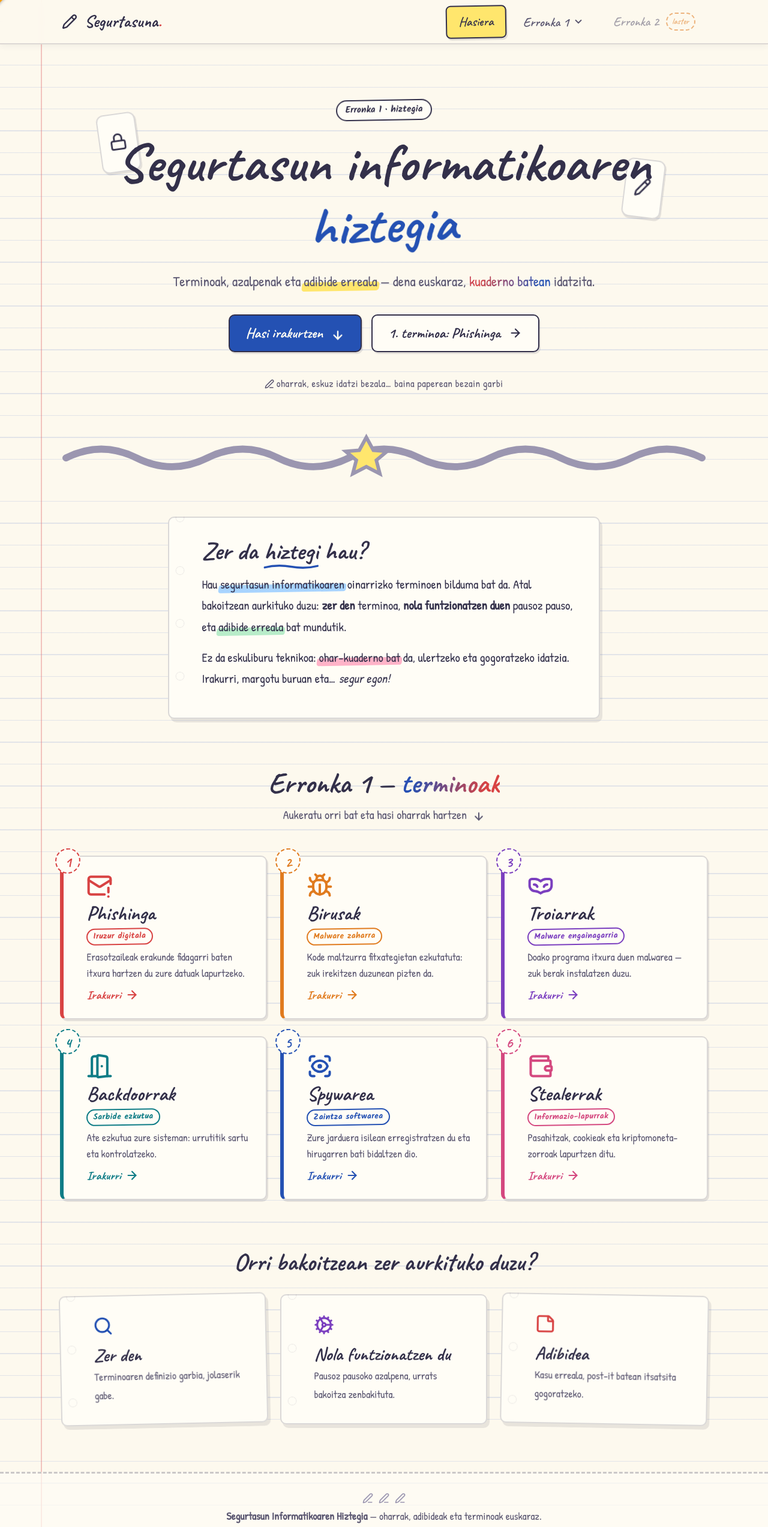
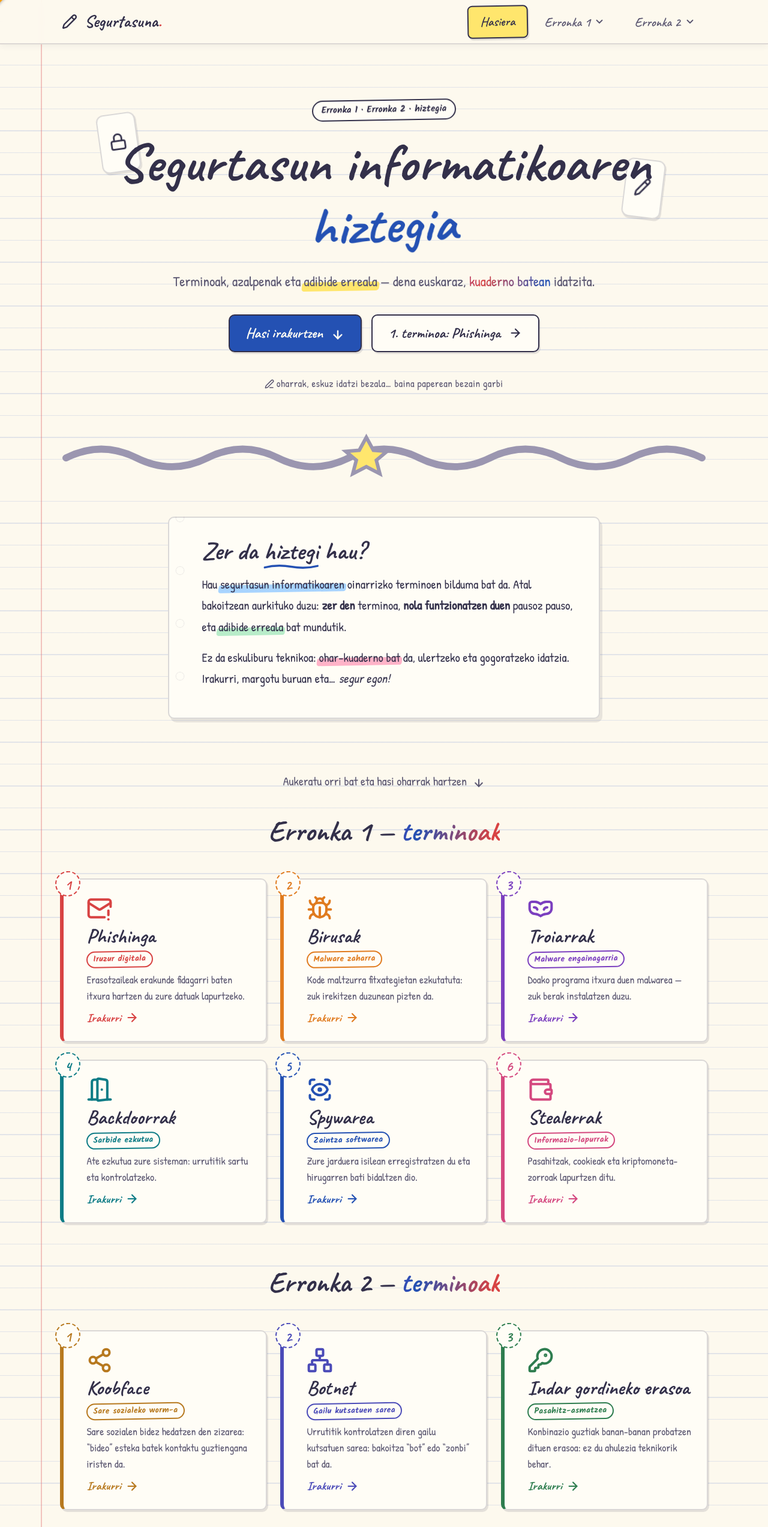
Before and after one commit to ibaiB1/segurtasuna, a React (Vite) app: page /#/ in a window 1280 px wide. Shown: the top 2545 px of the page at 60% size. Built offline with nearby package versions, Linux system fonts and the light colour scheme.

Commit message:
feat: 2. erronka gehitu (koobface, botnet, indar gordineko erasoa)

```diff
--- a/src/App.jsx
+++ b/src/App.jsx
@@ -1,4 +1,4 @@
-import { useCallback, useEffect, useState } from 'react'
+import { Fragment, useCallback, useEffect, useState } from 'react'
 import { HashRouter, Navigate, Route, Routes, useLocation } from 'react-router-dom'
 import Loader from './components/Loader'
 import Navbar from './components/Navbar'
@@ -6,6 +6,7 @@ import ScrollProgress from './components/ScrollProgress'
 import BackToTop from './components/BackToTop'
 import Home from './pages/Home'
 import TermPage from './pages/TermPage'
+import { ERRONKAK } from './data/terms'
 
 /** Orri aldatzean goora itzuli (animaziorik gabe). */
 function ScrollToTop() {
@@ -39,8 +40,12 @@ export default function App() {
         {ready && (
           <Routes>
             <Route path="/" element={<Home />} />
-            <Route path="/erronka1" element={<Navigate to="/" replace />} />
-            <Route path="/erronka1/:slug" element={<TermPage />} />
+            {ERRONKAK.map((u) => (
+              <Fragment key={u.id}>
+                <Route path={`/erronka${u.id}`} element={<Navigate to="/" replace />} />
+                <Route path={`/erronka${u.id}/:slug`} element={<TermPage />} />
+              </Fragment>
+            ))}
             <Route path="*" element={<Navigate to="/" replace />} />
           </Routes>
         )}
--- a/src/components/Footer.jsx
+++ b/src/components/Footer.jsx
@@ -1,4 +1,5 @@
 import { PenLine } from 'lucide-react'
+import { ERRONKAK } from '../data/terms'
 import './footer.css'
 
 export default function Footer() {
@@ -15,7 +16,7 @@ export default function Footer() {
           euskaraz.
         </p>
         <p className="footer__meta">
-          Erronka 1 · <span className="chip chip--soon">Erronka 2 laster…</span>
+          {ERRONKAK.filter((u) => u.ready).map((u) => u.label).join(' · ')}
         </p>
       </div>
     </footer>
--- a/src/components/Navbar.jsx
+++ b/src/components/Navbar.jsx
@@ -1,40 +1,38 @@
 import { useEffect, useRef, useState } from 'react'
 import { Link, NavLink, useLocation } from 'react-router-dom'
 import { Pencil, ChevronDown } from 'lucide-react'
-import { TERMS } from '../data/terms'
+import { ERRONKAK, termPath } from '../data/terms'
 import TermIcon from './TermIcon'
 import './navbar.css'
 
 export default function Navbar() {
   const { pathname } = useLocation()
-  const [dropdownOpen, setDropdownOpen] = useState(false)
+  const [openUnit, setOpenUnit] = useState(null) // zein erronka-desplegable dagoen irekita
   const [mobileOpen, setMobileOpen] = useState(false)
-  const dropdownRef = useRef(null)
-
-  const erronka1Active = pathname.startsWith('/erronka1')
+  const menuRef = useRef(null)
 
   // Aldatu orriz mintz irekiak ixteko
   useEffect(() => {
-    setDropdownOpen(false)
+    setOpenUnit(null)
     setMobileOpen(false)
   }, [pathname])
 
   // Klik kanpoan egininez itxi dropdown-a
   useEffect(() => {
-    if (!dropdownOpen) return
+    if (openUnit === null) return
     const onClick = (e) => {
-      if (dropdownRef.current && !dropdownRef.current.contains(e.target)) {
-        setDropdownOpen(false)
+      if (menuRef.current && !menuRef.current.contains(e.target)) {
+        setOpenUnit(null)
       }
     }
-    const onKey = (e) => e.key === 'Escape' && setDropdownOpen(false)
+    const onKey = (e) => e.key === 'Escape' && setOpenUnit(null)
     document.addEventListener('pointerdown', onClick)
     document.addEventListener('keydown', onKey)
     return () => {
       document.removeEventListener('pointerdown', onClick)
       document.removeEventListener('keydown', onKey)
     }
-  }, [dropdownOpen])
+  }, [openUnit])
 
   return (
     <header className="navbar">
@@ -58,7 +56,11 @@ export default function Navbar() {
           <span /><span /><span />
         </button>
 
-        <nav className={`navbar__menu ${mobileOpen ? 'is-open' : ''}`} aria-label="Nabigazio nagusia">
+        <nav
+          ref={menuRef}
+          className={`navbar__menu ${mobileOpen ? 'is-open' : ''}`}
+          aria-label="Nabigazio nagusia"
+        >
           <NavLink
             to="/"
             end
@@ -67,26 +69,28 @@ export default function Navbar() {
             Hasiera
           </NavLink>
 
+          {ERRONKAK.map((u) =>
+            u.ready ? (
               <div
-            className={`navbar__group ${dropdownOpen ? 'is-open' : ''}`}
-            ref={dropdownRef}
-            onMouseEnter={() => setDropdownOpen(true)}
-            onMouseLeave={() => setDropdownOpen(false)}
+                key={u.id}
+                className={`navbar__group ${openUnit === u.id ? 'is-open' : ''}`}
+                onMouseEnter={() => setOpenUnit(u.id)}
+                onMouseLeave={() => setOpenUnit(null)}
               >
                 <button
                   type="button"
-              className={`navbar__tab navbar__tab--btn ${erronka1Active ? 'is-active' : ''}`}
-              onClick={() => setDropdownOpen((v) => !v)}
-              aria-expanded={dropdownOpen}
+                  className={`navbar__tab navbar__tab--btn ${pathname.startsWith(`/erronka${u.id}`) ? 'is-active' : ''}`}
+                  onClick={() => setOpenUnit((v) => (v === u.id ? null : u.id))}
+                  aria-expanded={openUnit === u.id}
                 >
-              Erronka 1 <ChevronDown className="navbar__caret" size={18} strokeWidth={2.4} aria-hidden="true" />
+                  {u.label} <ChevronDown className="navbar__caret" size={18} strokeWidth={2.4} aria-hidden="true" />
                 </button>
 
                 <div className="navbar__dropdown" role="menu">
-              {TERMS.map((t) => (
+                  {u.terms.map((t) => (
                     <NavLink
                       key={t.slug}
-                  to={`/erronka1/${t.slug}`}
+                      to={termPath({ ...t, unit: u.id })}
                       role="menuitem"
                       className={({ isActive }) =>
                         `navbar__drop-item ${isActive ? 'is-active' : ''}`
@@ -99,10 +103,12 @@ export default function Navbar() {
                   ))}
                 </div>
               </div>
-
-          <span className="navbar__tab navbar__tab--soon" title="Laster eskuragarri">
-            Erronka 2 <span className="navbar__soon">laster</span>
+            ) : (
+              <span key={u.id} className="navbar__tab navbar__tab--soon" title="Laster eskuragarri">
+                {u.label} <span className="navbar__soon">laster</span>
               </span>
+            )
+          )}
         </nav>
       </div>
     </header>
--- a/src/components/TermCard.jsx
+++ b/src/components/TermCard.jsx
@@ -2,6 +2,7 @@ import { Link } from 'react-router-dom'
 import { ArrowRight } from 'lucide-react'
 import Reveal from './Reveal'
 import TermIcon from './TermIcon'
+import { termPath } from '../data/terms'
 import './term-card.css'
 
 /**
@@ -11,7 +12,7 @@ export default function TermCard({ term, index = 0 }) {
   return (
     <Reveal variant="pop" delay={index * 90} className="term-card-wrap">
       <Link
-        to={`/erronka1/${term.slug}`}
+        to={termPath(term)}
         className="term-card"
         style={{ '--term-color': term.color }}
       >
--- a/src/data/terms.js
+++ b/src/data/terms.js
@@ -1,22 +1,8 @@
-// Erronka 1 — Segurtasun informatikoaren hiztegia: terminoak
-// Gerora erronka gehiago gehituko dira (erronka 2, ...)
+// Erronka (unitate) bakoitzak bere terminoak ditu.
+// Azken zerrendan (ERRONKAK) erronka berri bat gehitzeko, hemen gehitu terminoen array-a
+// eta bete ERRONKAK-en sarrera.
 
-export const ERRONKAK = [
-  {
-    id: 1,
-    label: 'Erronka 1',
-    title: 'Segurtasun informatikoaren hiztegia: terminoak',
-    ready: true,
-  },
-  {
-    id: 2,
-    label: 'Erronka 2',
-    title: 'Laster...',
-    ready: false,
-  },
-]
-
-export const TERMS = [
+const ERRONKA1_TERMS = [
   {
     slug: 'phishinga',
     number: 1,
@@ -128,11 +114,128 @@ export const TERMS = [
   },
 ]
 
+const ERRONKA2_TERMS = [
+  {
+    slug: 'koobface',
+    number: 1,
+    name: 'Koobface',
+    tag: 'Sare sozialeko worm-a',
+    color: 'var(--amber)',
+    cardIntro: 'Sare sozialen bidez hedatzen den zizarea: “bideo” esteka batek kontaktu guztiengana iristen da.',
+    definition:
+      'Sare sozialen bidez hedatzen zen zizare informatikoa (worm). 2008an antzeman zen lehen aldiz, eta bere izena Facebook hitzaren anagrama bat da. Hasiera batean Facebook eta MySpace sareetan zabaldu zen, baina laster beste plataforma batzuetara ere iritsi zen.',
+    steps: [
+      'Zizareak erabiltzaile baten kontua kutsatzen duenean, haren kontaktu guztiei mezu erakargarri bat bidaltzen die, esaterako: “Ikusi duzu bideo hau?”.',
+      'Mezuko estekak bideo-orri itxurako webgune faltsu batera eramaten du jasotzailea. Han, bideoa ikusteko “Flash Player” eguneratu edo kodek bat instalatu behar dela esaten zaio.',
+      'Eguneratze hori ez da legitimoa: malwarea da. Instalatu bezain pronto, ordenagailua kutsatuta geratzen da, eta zizarea kontaktuei mezuak bidaltzen hasten da biktimaren izenean, katea berriro abiaraziz.',
+    ],
+    uses: [
+      'Ordenagailuak botnet baten parte bihurtzea.',
+      'Klik-iruzurra egitea.',
+      'Antibirus faltsuak saltzea.',
+      'Datu pertsonalak lapurtzea.',
+    ],
+    example:
+      'Lagun batek bideo “barregarri” baten esteka bidaltzen dizu mezu pribatu batean. Estekak bideoa ikusteko programa bat deskargatzeko eskatzen dizu. Deskargatzen baduzu, zure kontaktu guztiek mezu bera jasoko dute zure izenean.',
+    quick: 'Bideoa ikusteko eguneratzea ez da inoiz legitimoa.',
+    protect: [
+      'Ez ireki ustekabeko estekarik.',
+      'Ez instalatu programarik web orri batek eskatzen duelako.',
+      'Softwarea iturri ofizialetatik eguneratu.',
+    ],
+  },
+  {
+    slug: 'botnet',
+    number: 2,
+    name: 'Botnet',
+    tag: 'Gailu kutsatuen sarea',
+    color: 'var(--indigo)',
+    cardIntro: 'Urrutitik kontrolatzen diren gailu kutsatuen sarea: bakoitza “bot” edo “zonbi” bat da.',
+    definition:
+      'Botnet terminoa robot eta network hitzen laburbilketa da. Urrutitik kontrolatzen diren gailu kutsatuen sare bati deitzen zaio horrela. Sareko gailu bakoitza “bot” edo “zonbi” bat da, eta, normalean, haren jabeak ez daki bere gailua nork edo zertarako erabiltzen ari den.',
+    steps: [
+      'Malwarea ordenagailuetara, telefonoetara edo gauzen interneteko (IoT) gailuetara iristen da, hala nola kamera edo routerretara. Sarbide-bideak: phishinga, softwareko ahulezia ezagunak edo pasahitz ahulak.',
+      'Gailu kutsatuak agintaritza-zerbitzari batekin konektatzen dira (Command & Control, C&C).',
+      'Erasotzaileak (botmaster) zerbitzari horretatik aginduak igortzen dizkie bot guztiei aldi berean.',
+    ],
+    uses: [
+      'DDoS erasoak: milaka gailuk batera eskaerak bidaltzen dizkiote zerbitzu bati, hura gainkargatu eta erortzera behartzeko.',
+      'Spam eta phishing mezuen bidalketa masiboa.',
+      'Datuen lapurreta: pasahitzak, banku-datuak eta abar.',
+      'Kriptomonetak meatzaritzan lortzea, biktimen baliabideak erabiliz.',
+      'Klik-iruzurra.',
+    ],
+    example:
+      'Mirai (2016): IoT gailuak kutsatu zituen, eta Dyn enpresaren aurkako DDoS erasoa gauzatu zuen. Ondorioz, Twitter eta Netflix bezalako zerbitzu ezagunak ordu batzuetan eskuraezin geratu ziren. Emotet: beste malware batzuk banatzeko erabili zen; 2021ean nazioarteko operazio polizial batean desegin zuten. Conficker (2008): milioika Windows ordenagailu kutsatu zituen.',
+    quick: 'Milaka gailu, agindu-emaile bakarra: botmaster-a.',
+    protect: [
+      'Gailuak eguneratuta mantendu.',
+      'IoT gailuen lehenetsitako pasahitzak aldatu.',
+      'Antibirusa eta suebakia erabili.',
+      'Jatorri ezezaguneko eranskinak ez ireki.',
+    ],
+  },
+  {
+    slug: 'indar-gordineko-erasoa',
+    number: 3,
+    name: 'Indar gordineko erasoa',
+    tag: 'Pasahitz-asmatzea',
+    color: 'var(--green)',
+    cardIntro: 'Konbinazio guztiak banan-banan probatzen dituen erasoa: ez du ahulezia teknikorik behar.',
+    definition:
+      'Pasahitz edo gako bat asmatzeko konbinazio posible guztiak banan-banan probatzean oinarritzen den erasoa. Ez du ahulezia teknikorik behar: nahikoa da denbora eta kalkulu-ahalmena izatea.',
+    steps: [
+      'Programa automatiko batek pasahitzak probatzen ditu sarbide-puntu batean (saio-hasierako orria, SSH, urruneko mahaigaina...) harik eta bat zuzena atera arte.',
+      'Pasahitza zenbat eta laburragoa eta sinpleagoa izan, orduan eta azkarrago asmatzen da. Letra xehez soilik osatutako zortzi karaktereko pasahitzak 26⁸ konbinazio ditu (ia 208.000 milioi); maiuskulak, zenbakiak eta sinboloak dituen 14 karaktereko pasahitza, aldiz, ia ezinezkoa da indar gordinez asmatzea.',
+      'Aldaerak: hiztegi-erasoa (pasahitz ohikoenen zerrenda), credential stuffing (filtrazioetan lapurtutako erabiltzaile-izen eta pasahitz bikoteak beste webgune batzuetan probatzea) eta password spraying (pasahitz arrunt bakarra kontu askotan, blokeoa saihesteko).',
+    ],
+    uses: [
+      'Posta elektronikoa, sare sozialak edo zerbitzariak kontrolpean hartzea.',
+      'WordPress administrazio-paneletara, Wi-Fi sareetara edo fitxategi zifratuetara sartzea.',
+    ],
+    example:
+      'Bot batek WordPress webgune baten wp-login.php orrian “admin” erabiltzailearekin milaka pasahitz probatzen ditu. Interneten ireki-irekian dagoen SSH edo RDP zerbitzari batek egunero ehunka edo milaka saiakera jasotzen ditu automatikoki. Hainbat zerbitzutan pasahitz bera erabiltzen duen pertsona bat, filtrazio baten ondoren, kontu guztietan erasotua izan daiteke.',
+    quick: 'Pasahitz luzea eta bakarra da defentsarik onena.',
+    protect: [
+      'Pasahitz luze eta bakarrak erabili (gutxienez 12-14 karaktere), pasahitz-kudeatzaile baten laguntzaz.',
+      'Bi urratseko autentifikazioa (2FA) gaitu.',
+      'Saiakera kopurua mugatu eta kontua aldi baterako blokeatu.',
+      'CAPTCHA eta fail2ban bezalako tresnak erabili.',
+      'Saihestu erabiltzaile-izen lehenetsiak (admin, root), eta ez utzi sarbide-puntuak irekita, beharrezkoa ez bada.',
+    ],
+  },
+]
+
+export const ERRONKAK = [
+  {
+    id: 1,
+    label: 'Erronka 1',
+    title: 'Segurtasun informatikoaren hiztegia: terminoak',
+    ready: true,
+    terms: ERRONKA1_TERMS,
+  },
+  {
+    id: 2,
+    label: 'Erronka 2',
+    title: 'Segurtasun informatikoaren hiztegia: 2. unitatea',
+    ready: true,
+    terms: ERRONKA2_TERMS,
+  },
+]
+
+// Termino guztiak, bere erronkaren zenbakiarekin (`unit`) lotuta
+export const TERMS = ERRONKAK.flatMap((u) => u.terms.map((t) => ({ ...t, unit: u.id })))
+
+export const getUnit = (id) => ERRONKAK.find((u) => u.id === id)
 export const getTerm = (slug) => TERMS.find((t) => t.slug === slug)
+export const termPath = (t) => `/erronka${t.unit}/${t.slug}`
+
 export const getNeighbors = (slug) => {
-  const i = TERMS.findIndex((t) => t.slug === slug)
+  const term = getTerm(slug)
+  const list = TERMS.filter((t) => t.unit === term.unit)
+  const i = list.findIndex((t) => t.slug === slug)
   return {
-    prev: i > 0 ? TERMS[i - 1] : null,
-    next: i < TERMS.length - 1 ? TERMS[i + 1] : null,
+    prev: i > 0 ? list[i - 1] : null,
+    next: i < list.length - 1 ? list[i + 1] : null,
   }
 }
--- a/src/pages/Home.jsx
+++ b/src/pages/Home.jsx
@@ -1,6 +1,6 @@
 import { Link } from 'react-router-dom'
 import { Lock, Pencil, PenLine, ArrowDown, ArrowRight, Search, Cog, StickyNote } from 'lucide-react'
-import { TERMS } from '../data/terms'
+import { ERRONKAK } from '../data/terms'
 import Reveal from '../components/Reveal'
 import SplitText from '../components/SplitText'
 import GradientText from '../components/GradientText'
@@ -27,7 +27,9 @@ export default function Home() {
         </Reveal>
 
         <p className="hero__kicker">
-          <span className="chip">Erronka 1 · hiztegia</span>
+          <span className="chip">
+            {ERRONKAK.filter((u) => u.ready).map((u) => u.label).join(' · ')} · hiztegia
+          </span>
         </p>
 
         <h1 className="hero__title">
@@ -84,20 +86,27 @@ export default function Home() {
       {/* ---------- TERMINOAK ---------- */}
       <section id="terminoak" className="container terms">
         <Reveal variant="up" className="terms__head">
-          <h2 className="terms__title">
-            Erronka 1 — <GradientText colors={['#d84343', '#7b3fbf', '#2451b3']}>terminoak</GradientText>
-          </h2>
           <p className="terms__hint">
             Aukeratu orri bat eta hasi oharrak hartzen
             <ArrowDown size={20} strokeWidth={2.4} className="icon-bounce" aria-hidden="true" />
           </p>
         </Reveal>
 
-        <div className="terms__grid">
-          {TERMS.map((t, i) => (
-            <TermCard key={t.slug} term={t} index={i} />
-          ))}
-        </div>
+        {ERRONKAK.filter((u) => u.ready).map((u) => (
+          <div key={u.id} className="terms__unit">
+            <Reveal variant="up" className="terms__head">
+              <h2 className="terms__title">
+                Erronka {u.id} — <GradientText colors={['#d84343', '#7b3fbf', '#2451b3']}>terminoak</GradientText>
+              </h2>
+            </Reveal>
+
+            <div className="terms__grid">
+              {u.terms.map((t, i) => (
+                <TermCard key={t.slug} term={{ ...t, unit: u.id }} index={i} />
+              ))}
+            </div>
+          </div>
+        ))}
       </section>
 
       {/* ---------- NOLA IRAKURRI ---------- */}
--- a/src/pages/TermPage.jsx
+++ b/src/pages/TermPage.jsx
@@ -1,6 +1,6 @@
 import { Link, Navigate, useParams } from 'react-router-dom'
-import { Search, Cog, StickyNote, Lightbulb, ArrowLeft, ArrowRight } from 'lucide-react'
-import { getNeighbors, getTerm, TERMS } from '../data/terms'
+import { Search, Cog, StickyNote, Lightbulb, ArrowLeft, ArrowRight, Target, ShieldCheck } from 'lucide-react'
+import { getNeighbors, getTerm, getUnit, termPath, TERMS } from '../data/terms'
 import Reveal from '../components/Reveal'
 import SplitText from '../components/SplitText'
 import Squiggle from '../components/Squiggle'
@@ -16,6 +16,8 @@ export default function TermPage() {
   if (!term) return <Navigate to="/" replace />
 
   const { prev, next } = getNeighbors(slug)
+  const unit = getUnit(term.unit)
+  const siblings = TERMS.filter((t) => t.unit === term.unit)
 
   return (
     <main className="term" style={{ '--term-color': term.color }}>
@@ -24,7 +26,7 @@ export default function TermPage() {
         <Reveal variant="blur" as="nav" className="term__crumbs" aria-label="Bide-izena">
           <Link to="/">Hasiera</Link>
           <span aria-hidden="true"> / </span>
-          <span>Erronka 1</span>
+          <span>{unit.label}</span>
           <span aria-hidden="true"> / </span>
           <strong aria-current="page">{term.name}</strong>
         </Reveal>
@@ -95,10 +97,46 @@ export default function TermPage() {
           </Reveal>
         </section>
 
+        {/* ZERTARAKO (aukerakoa) */}
+        {term.uses && (
+          <section className="term__section" aria-labelledby="zertarako">
+            <Reveal variant="up">
+              <h2 id="zertarako" className="term__h2">
+                <Target size={30} strokeWidth={2.3} aria-hidden="true" /> Zertarako erabiltzen da?
+              </h2>
+            </Reveal>
+            <Reveal variant="up" delay={120} className="sheet term__def tilt-r">
+              <ul className="term__list">
+                {term.uses.map((use, i) => (
+                  <li key={i}>{use}</li>
+                ))}
+              </ul>
+            </Reveal>
+          </section>
+        )}
+
+        {/* NOLA BABESTU (aukerakoa) */}
+        {term.protect && (
+          <section className="term__section" aria-labelledby="babestu">
+            <Reveal variant="up">
+              <h2 id="babestu" className="term__h2">
+                <ShieldCheck size={30} strokeWidth={2.3} aria-hidden="true" /> Nola babestu?
+              </h2>
+            </Reveal>
+            <Reveal variant="up" delay={120} className="sheet term__def tilt-l">
+              <ul className="term__list">
+                {term.protect.map((tip, i) => (
+                  <li key={i}>{tip}</li>
+                ))}
+              </ul>
+            </Reveal>
+          </section>
+        )}
+
         {/* ORRIAK ALDATZEA */}
         <nav className="term__pager" aria-label="Termino arteko nabigazioa">
           {prev ? (
-            <Link to={`/erronka1/${prev.slug}`} className="pager-btn pager-btn--prev">
+            <Link to={termPath(prev)} className="pager-btn pager-btn--prev">
               <ArrowLeft size={24} strokeWidth={2.4} className="pager-btn__dir" aria-hidden="true" />
               <span>
                 <small>Aurrekoa</small>
@@ -109,7 +147,7 @@ export default function TermPage() {
             <span />
           )}
           {next ? (
-            <Link to={`/erronka1/${next.slug}`} className="pager-btn pager-btn--next">
+            <Link to={termPath(next)} className="pager-btn pager-btn--next">
               <span>
                 <small>Hurrengoa</small>
                 <strong>{next.name}</strong>
@@ -125,10 +163,10 @@ export default function TermPage() {
         <Reveal variant="up" className="term__index">
           <p className="term__index-label">Koadernoaren aurkibidea:</p>
           <ul className="term__index-list">
-            {TERMS.map((t) => (
+            {siblings.map((t) => (
               <li key={t.slug}>
                 <Link
-                  to={`/erronka1/${t.slug}`}
+                  to={termPath(t)}
                   className={`term__index-item ${t.slug === term.slug ? 'is-current' : ''}`}
                   style={{ '--c': t.color }}
                 >
--- a/src/pages/home.css
+++ b/src/pages/home.css
@@ -141,6 +141,10 @@
   padding-top: 0.8rem;
 }
 
+.terms__unit + .terms__unit {
+  margin-top: 4.5rem;
+}
+
 /* ---------- NOLA IRAKURRI ---------- */
 .howto {
   padding: 4rem 0 0;
--- a/src/pages/term.css
+++ b/src/pages/term.css
@@ -108,6 +108,19 @@
 .term__def {
   max-width: 760px;
   font-size: 1.35rem;
+}
+
+/* ---------- Zerrenda sinplea (zertarako / nola babestu) ---------- */
+.term__list {
+  list-style: disc;
+  padding-left: 1.4rem;
+  display: grid;
+  gap: 0.6rem;
+  font-size: 1.25rem;
+}
+
+.term__list::marker {
+  color: var(--term-color);
 }
 
 /* ---------- Urratsak ---------- */
--- a/src/styles/base.css
+++ b/src/styles/base.css
@@ -16,6 +16,8 @@
   --red: #d84343;
   --red-soft: #f3b9b9;
   --green: #2e7d4f;
+  --amber: #b7791f;
+  --indigo: #4b4bb8;
   --orange: #e07b1f;
   --purple: #7b3fbf;
   --teal: #0e7c86;
```
Also changed, not shown: src/components/TermIcon.jsx (+7 -1 lines). Lines whose indentation alone changed are shown as unchanged.
